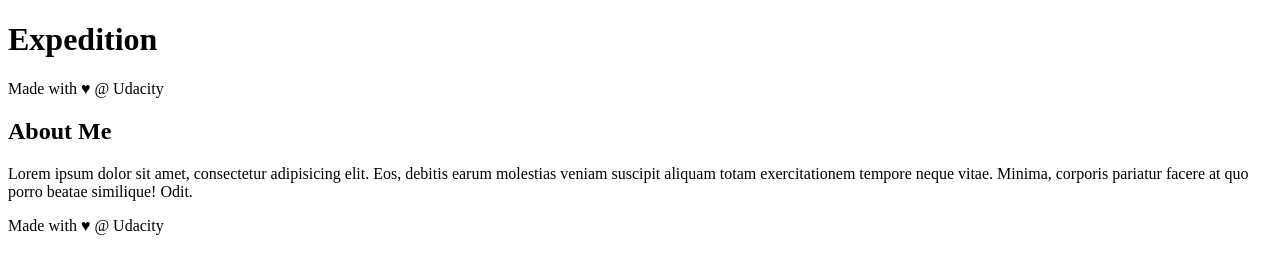
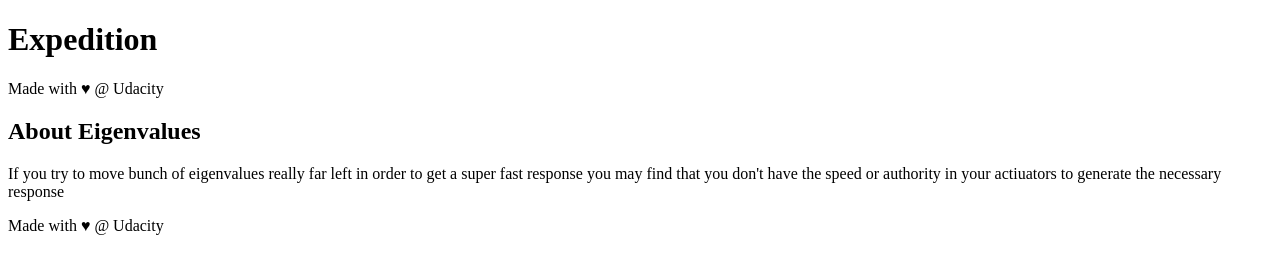
Before and after one commit to eak100/udacity-robotics, a plain HTML site: page index.html in a window 1280 px wide. Drawn offline with Linux system fonts and the light colour scheme.

Commit message:
Eigenvalues fun fact

```diff
--- a/index.html
+++ b/index.html
@@ -32,9 +32,9 @@
 
 <!-- start of new content -->
 <aside>
-    <h2>About Me</h2>
+    <h2>About Eigenvalues</h2>
 
-    <p>Lorem ipsum dolor sit amet, consectetur adipisicing elit. Eos, debitis earum molestias veniam suscipit aliquam totam exercitationem tempore neque vitae. Minima, corporis pariatur facere at quo porro beatae similique! Odit.</p>
+    <p>If you try to move bunch of eigenvalues really far left in order to get a super fast response you may find that you don't have the speed or authority in your actiuators to generate the necessary response</p>
 </aside>
 <!-- end of new content -->
 
```
